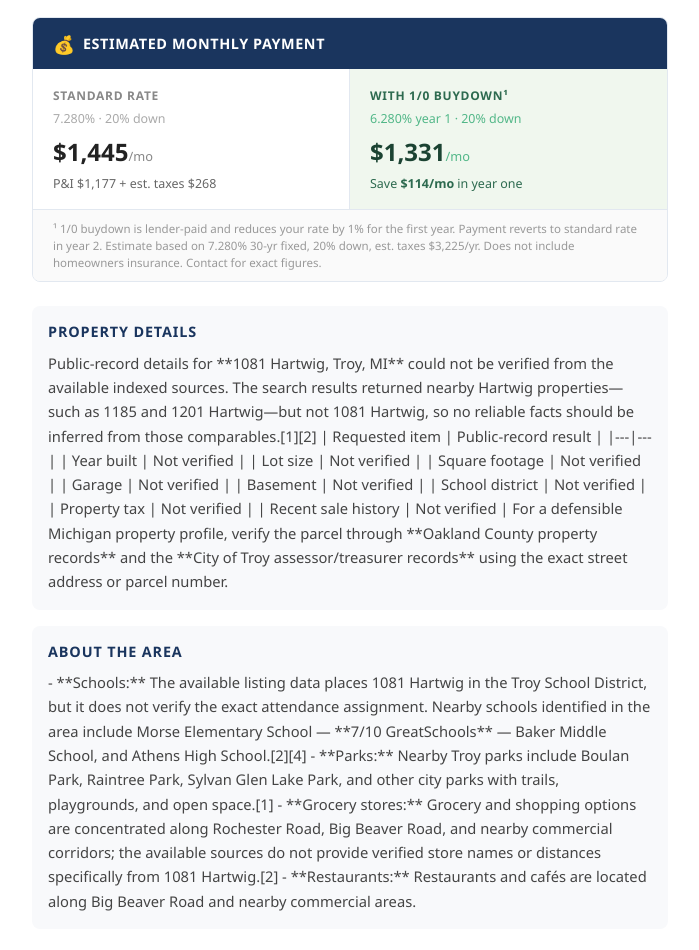
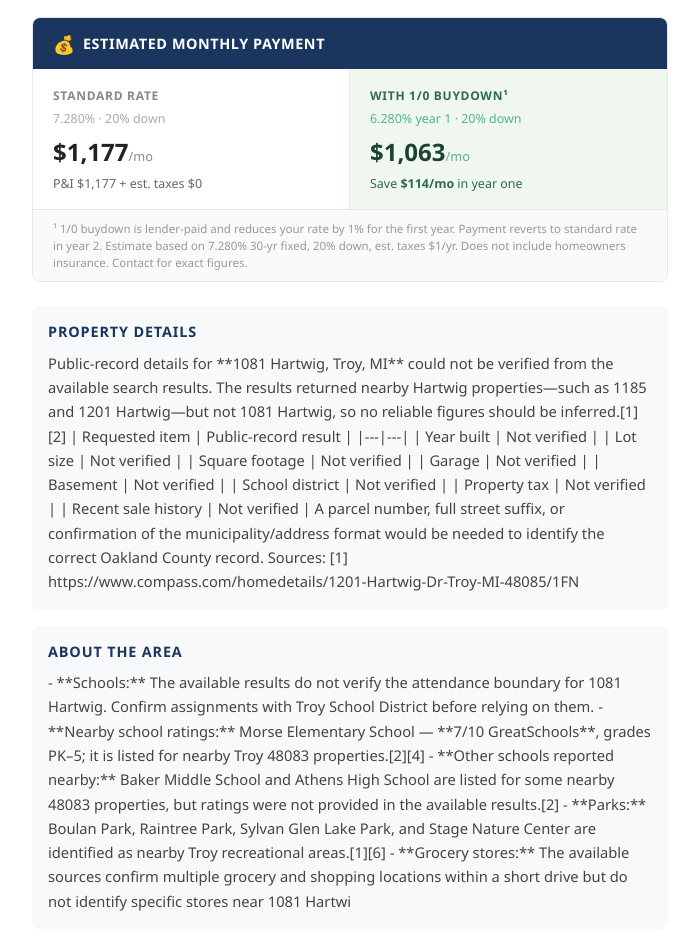
Before and after one commit to tommy-logan-ai/tommythemortgageguy, a plain HTML site: page coming-soon/troy-mi-u-476919.html in a window 1280 px wide. Shown: the part 880-1830 px from the top of the page, without its empty margins (290-989 px from the left). Drawn offline with Linux system fonts and the light colour scheme; no server answers.

Commit message:
Coming Soon (regen-hero): Troy troy-mi-u-476919

```diff
--- a/coming-soon/troy-mi-u-476919.html
+++ b/coming-soon/troy-mi-u-476919.html
@@ -47,13 +47,13 @@
     <div style="padding:1.1rem 1.25rem;border-right:1px solid #e2e8f0;">
       <div style="font-size:0.75rem;font-weight:700;color:#888;text-transform:uppercase;letter-spacing:0.06em;margin-bottom:0.4rem;">Standard Rate</div>
       <div style="font-size:0.78rem;color:#aaa;margin-bottom:0.5rem;">7.280% · 20% down</div>
-      <div style="font-size:1.5rem;font-weight:800;color:#222;">$1,445<span style="font-size:0.8rem;font-weight:400;color:#888;">/mo</span></div>
-      <div style="font-size:0.78rem;color:#666;margin-top:0.4rem;">P&amp;I $1,177 + est. taxes $268</div>
+      <div style="font-size:1.5rem;font-weight:800;color:#222;">$1,177<span style="font-size:0.8rem;font-weight:400;color:#888;">/mo</span></div>
+      <div style="font-size:0.78rem;color:#666;margin-top:0.4rem;">P&amp;I $1,177 + est. taxes $0</div>
     </div>
     <div style="padding:1.1rem 1.25rem;background:#f0f7ee;">
       <div style="font-size:0.75rem;font-weight:700;color:#2d6a4f;text-transform:uppercase;letter-spacing:0.06em;margin-bottom:0.4rem;">With 1/0 Buydown¹</div>
       <div style="font-size:0.78rem;color:#52b788;margin-bottom:0.5rem;">6.280% year 1 · 20% down</div>
-      <div style="font-size:1.5rem;font-weight:800;color:#1b4332;">$1,331<span style="font-size:0.8rem;font-weight:400;color:#52b788;">/mo</span></div>
+      <div style="font-size:1.5rem;font-weight:800;color:#1b4332;">$1,063<span style="font-size:0.8rem;font-weight:400;color:#52b788;">/mo</span></div>
       <div style="font-size:0.78rem;color:#2d6a4f;margin-top:0.4rem;">Save <strong>$114/mo</strong> in year one</div>
     </div>
   </div>
@@ -61,12 +61,12 @@
     <p style="margin:0;font-size:0.72rem;color:#999;line-height:1.5;">
       ¹ 1/0 buydown is lender-paid and reduces your rate by 1% for the first year.
       Payment reverts to standard rate in year 2.
-      Estimate based on 7.280% 30-yr fixed, 20% down, est. taxes $3,225/yr.
+      Estimate based on 7.280% 30-yr fixed, 20% down, est. taxes $1/yr.
       Does not include homeowners insurance. Contact for exact figures.
     </p>
   </div>
 </div>
-    <div style="margin:1.5rem 0 0;padding:1rem;background:#f8f9fb;border-radius:8px;"><h3 style="font-size:0.9rem;font-weight:700;color:#1a355e;text-transform:uppercase;letter-spacing:0.06em;margin:0 0 0.6rem">Property Details</h3><p style="font-size:0.92rem;color:#444;line-height:1.65;margin:0">Public-record details for **1081 Hartwig, Troy, MI** could not be verified from the available indexed sources. The search results returned nearby Hartwig properties—such as 1185 and 1201 Hartwig—but not 1081 Hartwig, so no reliable facts should be inferred from those comparables.[1][2]
+    <div style="margin:1.5rem 0 0;padding:1rem;background:#f8f9fb;border-radius:8px;"><h3 style="font-size:0.9rem;font-weight:700;color:#1a355e;text-transform:uppercase;letter-spacing:0.06em;margin:0 0 0.6rem">Property Details</h3><p style="font-size:0.92rem;color:#444;line-height:1.65;margin:0">Public-record details for **1081 Hartwig, Troy, MI** could not be verified from the available search results. The results returned nearby Hartwig properties—such as 1185 and 1201 Hartwig—but not 1081 Hartwig, so no reliable figures should be inferred.[1][2]
 
 | Requested item | Public-record result |
 |---|---|
@@ -79,11 +79,15 @@
 | Property tax | Not verified |
 | Recent sale history | Not verified |
 
-For a defensible Michigan property profile, verify the parcel through **Oakland County property records** and the **City of Troy assessor/treasurer records** using the exact street address or parcel number. </p></div>
-    <div style="margin:1rem 0 0;padding:1rem;background:#f8f9fb;border-radius:8px;"><h3 style="font-size:0.9rem;font-weight:700;color:#1a355e;text-transform:uppercase;letter-spacing:0.06em;margin:0 0 0.6rem">About the Area</h3><p style="font-size:0.92rem;color:#444;line-height:1.65;margin:0">- **Schools:** The available listing data places 1081 Hartwig in the Troy School District, but it does not verify the exact attendance assignment. Nearby schools identified in the area include Morse Elementary School — **7/10 GreatSchools** — Baker Middle School, and Athens High School.[2][4]
-- **Parks:** Nearby Troy parks include Boulan Park, Raintree Park, Sylvan Glen Lake Park, and other city parks with trails, playgrounds, and open space.[1]
-- **Grocery stores:** Grocery and shopping options are concentrated along Rochester Road, Big Beaver Road, and nearby commercial corridors; the available sources do not provide verified store names or distances specifically from 1081 Hartwig.[2]
-- **Restaurants:** Restaurants and cafés are located along Big Beaver Road and nearby commercial areas. </p></div>
+A parcel number, full street suffix, or confirmation of the municipality/address format would be needed to identify the correct Oakland County record.
+
+Sources:
+  [1] https://www.compass.com/homedetails/1201-Hartwig-Dr-Troy-MI-48085/1FN</p></div>
+    <div style="margin:1rem 0 0;padding:1rem;background:#f8f9fb;border-radius:8px;"><h3 style="font-size:0.9rem;font-weight:700;color:#1a355e;text-transform:uppercase;letter-spacing:0.06em;margin:0 0 0.6rem">About the Area</h3><p style="font-size:0.92rem;color:#444;line-height:1.65;margin:0">- **Schools:** The available results do not verify the attendance boundary for 1081 Hartwig. Confirm assignments with Troy School District before relying on them.
+- **Nearby school ratings:** Morse Elementary School — **7/10 GreatSchools**, grades PK–5; it is listed for nearby Troy 48083 properties.[2][4]
+- **Other schools reported nearby:** Baker Middle School and Athens High School are listed for some nearby 48083 properties, but ratings were not provided in the available results.[2]
+- **Parks:** Boulan Park, Raintree Park, Sylvan Glen Lake Park, and Stage Nature Center are identified as nearby Troy recreational areas.[1][6]
+- **Grocery stores:** The available sources confirm multiple grocery and shopping locations within a short drive but do not identify specific stores near 1081 Hartwi</p></div>
     <div class="agent" style="display:flex;align-items:center;gap:14px;margin-top:1.5rem;padding-top:1rem;border-top:1px solid #eee">
       <img src="https://tommythemortgageguy.com/assets/agents/ryan-duffy-headshot.jpg" alt="Ryan Duffy" style="width:98px;height:98px;border-radius:50%;object-fit:cover;border:2px solid #1a355e">
       <div style="text-align:left">
```
